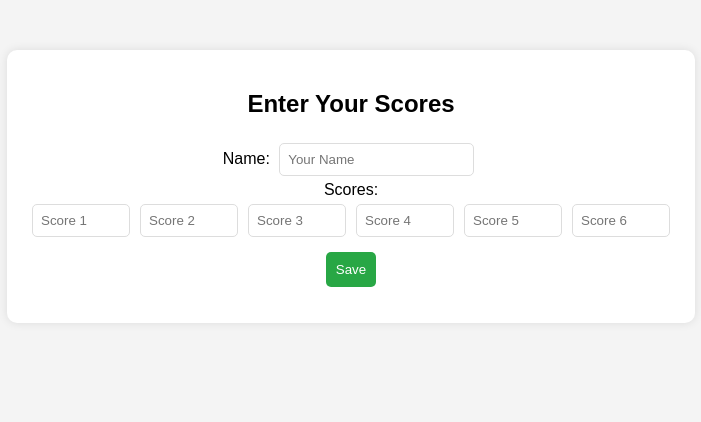
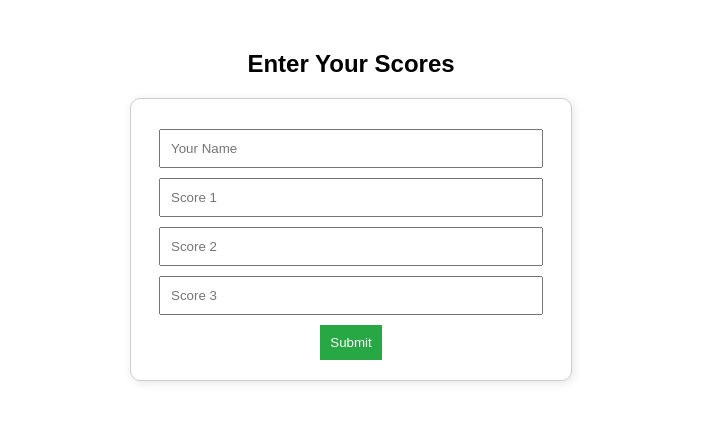
Before and after one commit to SamRubakerCoffee/Cupping-Session, a plain HTML site: page index.html in a window 1280 px wide. Shown: the whole page, without its empty margins (289-990 px from the left). Drawn offline with Linux system fonts and the light colour scheme.

Commit message:
Update index.html

```diff
--- a/index.html
+++ b/index.html
@@ -4,28 +4,77 @@
     <meta charset="UTF-8">
     <meta name="viewport" content="width=device-width, initial-scale=1.0">
     <title>Score Submission</title>
-    <link rel="stylesheet" href="styles.css">
+    <style>
+        body {
+            font-family: Arial, sans-serif;
+            text-align: center;
+            margin: 50px;
+        }
+        form {
+            max-width: 400px;
+            margin: auto;
+            padding: 20px;
+            border: 1px solid #ccc;
+            border-radius: 10px;
+            box-shadow: 2px 2px 10px rgba(0, 0, 0, 0.1);
+        }
+        input {
+            display: block;
+            width: 90%;
+            margin: 10px auto;
+            padding: 10px;
+        }
+        button {
+            background-color: #28a745;
+            color: white;
+            padding: 10px;
+            border: none;
+            cursor: pointer;
+        }
+        button:hover {
+            background-color: #218838;
+        }
+    </style>
 </head>
 <body>
-    <div class="container">
-        <h2>Enter Your Scores</h2>
-        <label for="name">Name:</label>
-        <input type="text" id="name" placeholder="Your Name"><br>
+    <h2>Enter Your Scores</h2>
+    <form id="scoreForm">
+        <input type="text" id="name" placeholder="Your Name" required>
+        <input type="number" id="score1" placeholder="Score 1" required>
+        <input type="number" id="score2" placeholder="Score 2" required>
+        <input type="number" id="score3" placeholder="Score 3" required>
+        <button type="submit">Submit</button>
+    </form>
+    <p id="response"></p>
 
-        <label>Scores:</label>
-        <div class="scores">
-            <input type="number" id="score1" placeholder="Score 1">
-            <input type="number" id="score2" placeholder="Score 2">
-            <input type="number" id="score3" placeholder="Score 3">
-            <input type="number" id="score4" placeholder="Score 4">
-            <input type="number" id="score5" placeholder="Score 5">
-            <input type="number" id="score6" placeholder="Score 6">
-        </div>
+    <script>
+        document.getElementById("scoreForm").addEventListener("submit", function(event) {
+            event.preventDefault();
 
-        <button onclick="submitScore()">Save</button>
-        <p id="response"></p>
-    </div>
+            let name = document.getElementById("name").value;
+            let score1 = document.getElementById("score1").value;
+            let score2 = document.getElementById("score2").value;
+            let score3 = document.getElementById("score3").value;
 
-    <script src="script.js"></script>
+            let data = {
+                name: name,
+                score1: score1,
+                score2: score2,
+                score3: score3
+            };
+
+            fetch("YOUR_GOOGLE_APPS_SCRIPT_URL", {
+                method: "POST",
+                mode: "no-cors",
+                headers: { "Content-Type": "application/json" },
+                body: JSON.stringify(data)
+            }).then(() => {
+                document.getElementById("response").innerText = "Submitted successfully!";
+                document.getElementById("scoreForm").reset();
+            }).catch(error => {
+                document.getElementById("response").innerText = "Error submitting.";
+            });
+        });
+    </script>
 </body>
 </html>
```
